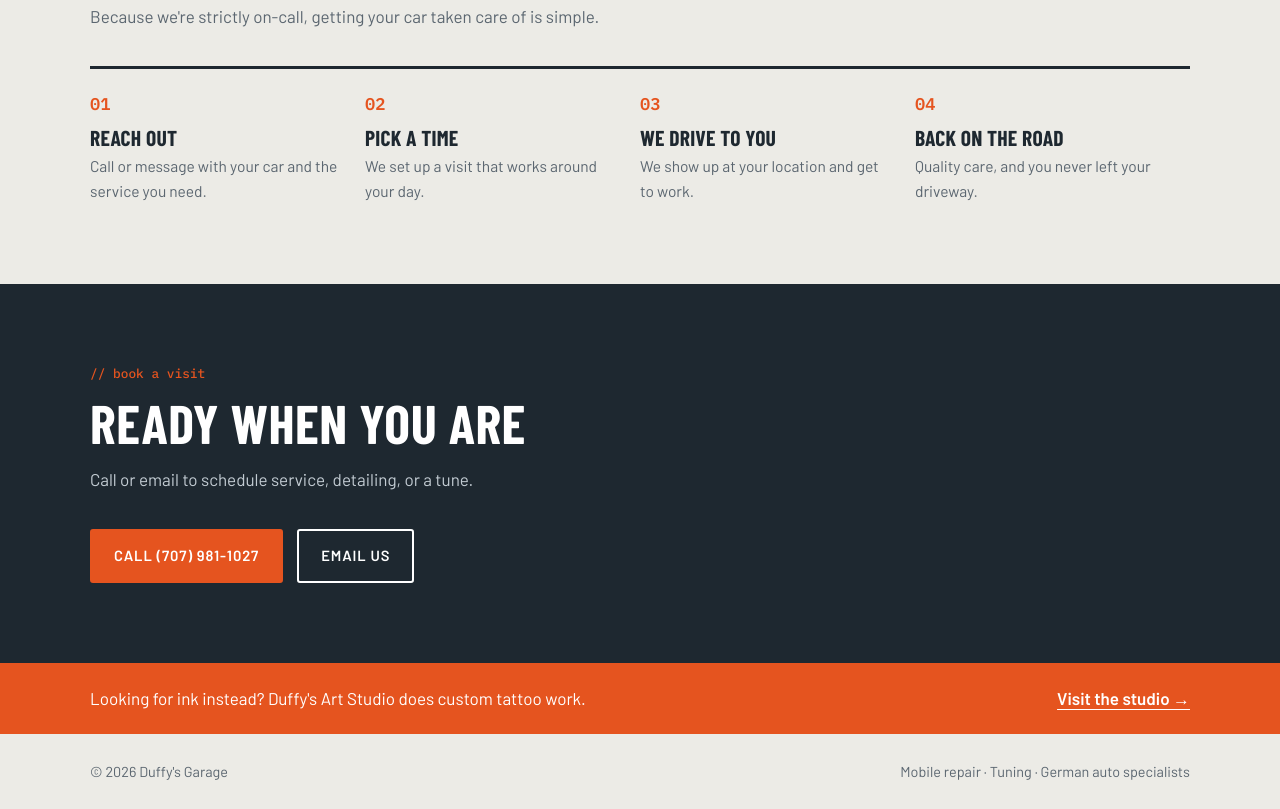
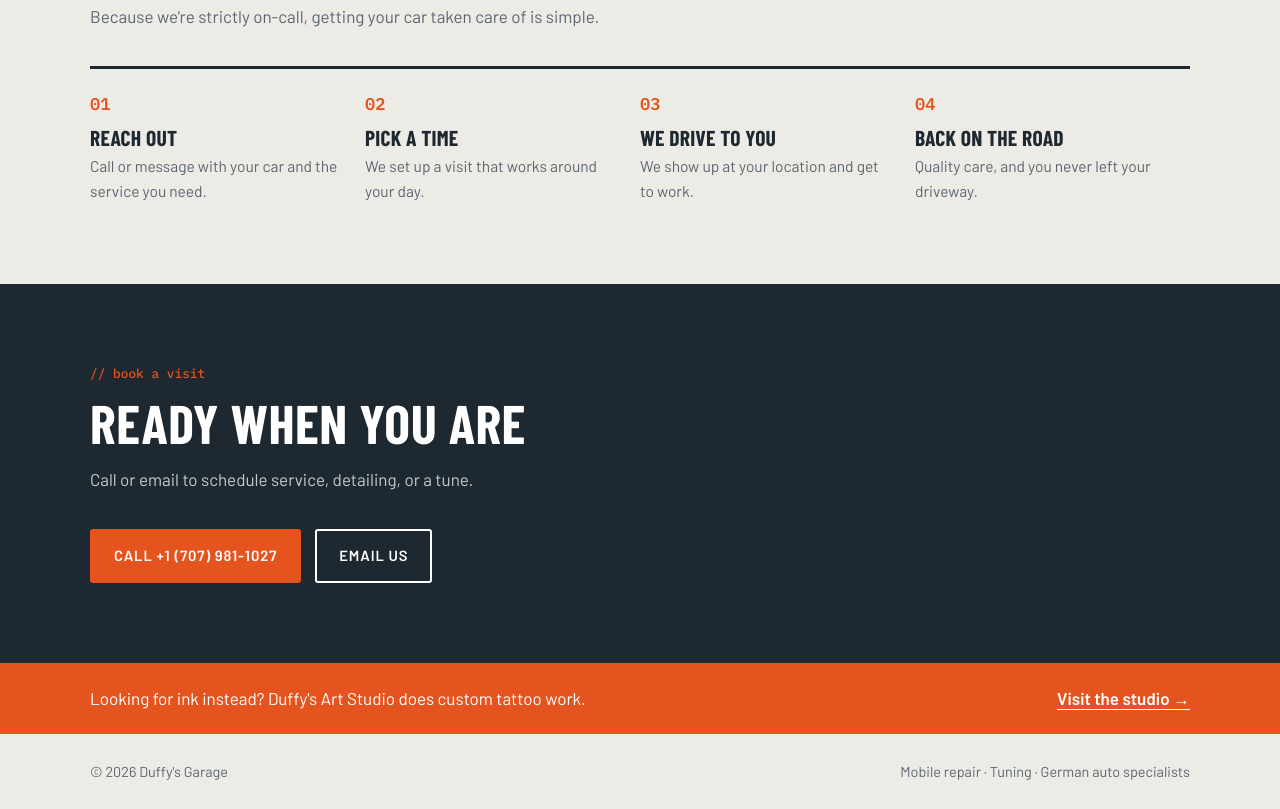
Before and after one commit to ryanduff707-sys/DuffINC, a plain HTML site: page garage.html in a window 1280 px wide. Shown: the part 2285-3094 px from the top of the page. Drawn offline with nearby package versions, Linux system fonts and the light colour scheme; a web font is replaced by a local one.

Commit message:
Update garage.html

```diff
--- a/garage.html
+++ b/garage.html
@@ -247,7 +247,7 @@
     <h2 class="title">Ready when you are</h2>
     <p class="lead">Call or email to schedule service, detailing, or a tune.</p>
     <div class="contact-actions">
-      <a href="tel:+17079811027" class="btn">Call (707) 981-1027</a>
+      <a href="tel:+17079811027" class="btn">Call +1 (707) 981-1027</a>
       <a href="mailto:ryanduff707@gmail.com" class="btn btn-line">Email us</a>
     </div>
   </div>
```
